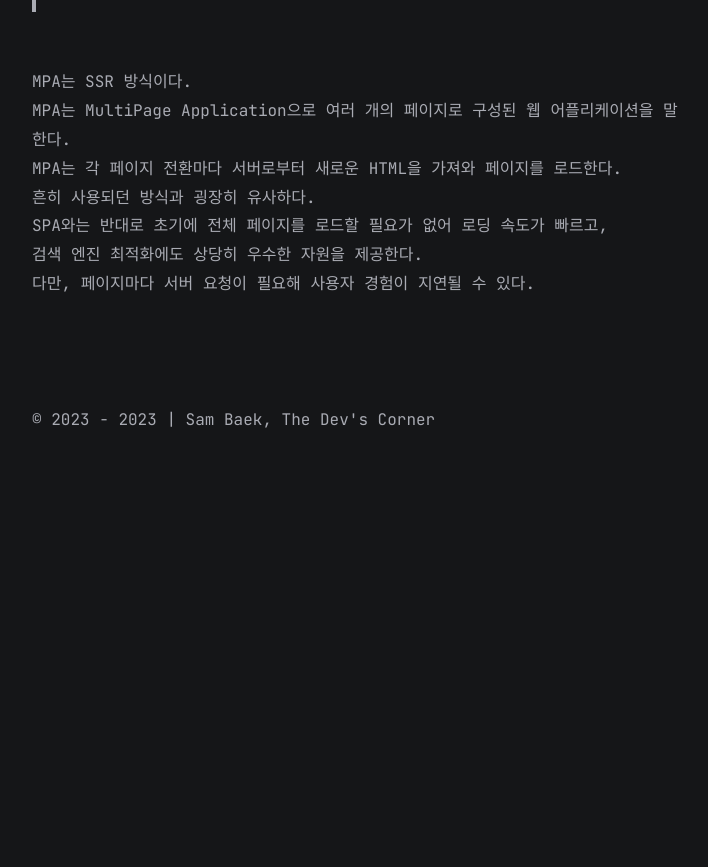
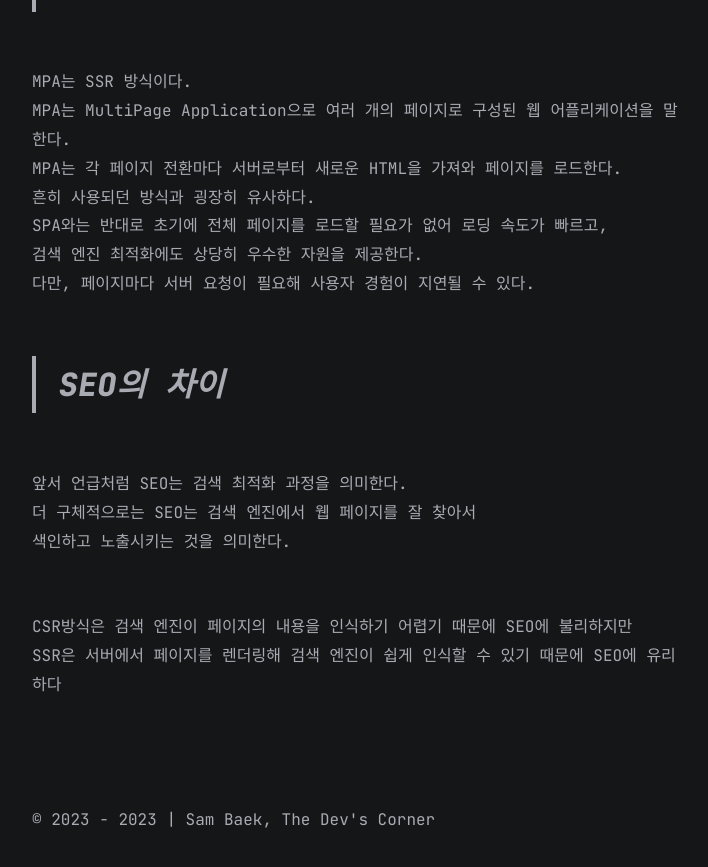
Before and after one commit to SamBeak/sambeak.github.io, a Jekyll site: the page built from all_collections/_posts/2023-06-21-ssr-csr.md, in a window 1280 px wide and 900 px high, scrolled down 2891 px. Shown: the top 867 px of the window, without its empty margins (283-991 px from the left). Built offline with Jekyll 4.4.1, drawn with Linux system fonts in a browser that asks for light colours; before the commit the page ends 3391 px from its top, so only the background shows below that.

Commit message:
docs: Update csr, ssr post

```diff
--- a/all_collections/_posts/2023-06-21-ssr-csr.md
+++ b/all_collections/_posts/2023-06-21-ssr-csr.md
@@ -56,3 +56,13 @@ MPA는 각 페이지 전환마다 서버로부터 새로운 HTML을 가져와
 SPA와는 반대로 초기에 전체 페이지를 로드할 필요가 없어 로딩 속도가 빠르고, <br>
 검색 엔진 최적화에도 상당히 우수한 자원을 제공한다. <br>
 다만, 페이지마다 서버 요청이 필요해 사용자 경험이 지연될 수 있다. <br><br>
+
+> # SEO의 차이
+
+<br>
+앞서 언급처럼 SEO는 검색 최적화 과정을 의미한다. <br>
+더 구체적으로는 SEO는 검색 엔진에서 웹 페이지를 잘 찾아서 <br>
+색인하고 노출시키는 것을 의미한다. <br><br>
+
+CSR방식은 검색 엔진이 페이지의 내용을 인식하기 어렵기 때문에 SEO에 불리하지만 <br>
+SSR은 서버에서 페이지를 렌더링해 검색 엔진이 쉽게 인식할 수 있기 때문에 SEO에 유리하다 <br><br>
```
